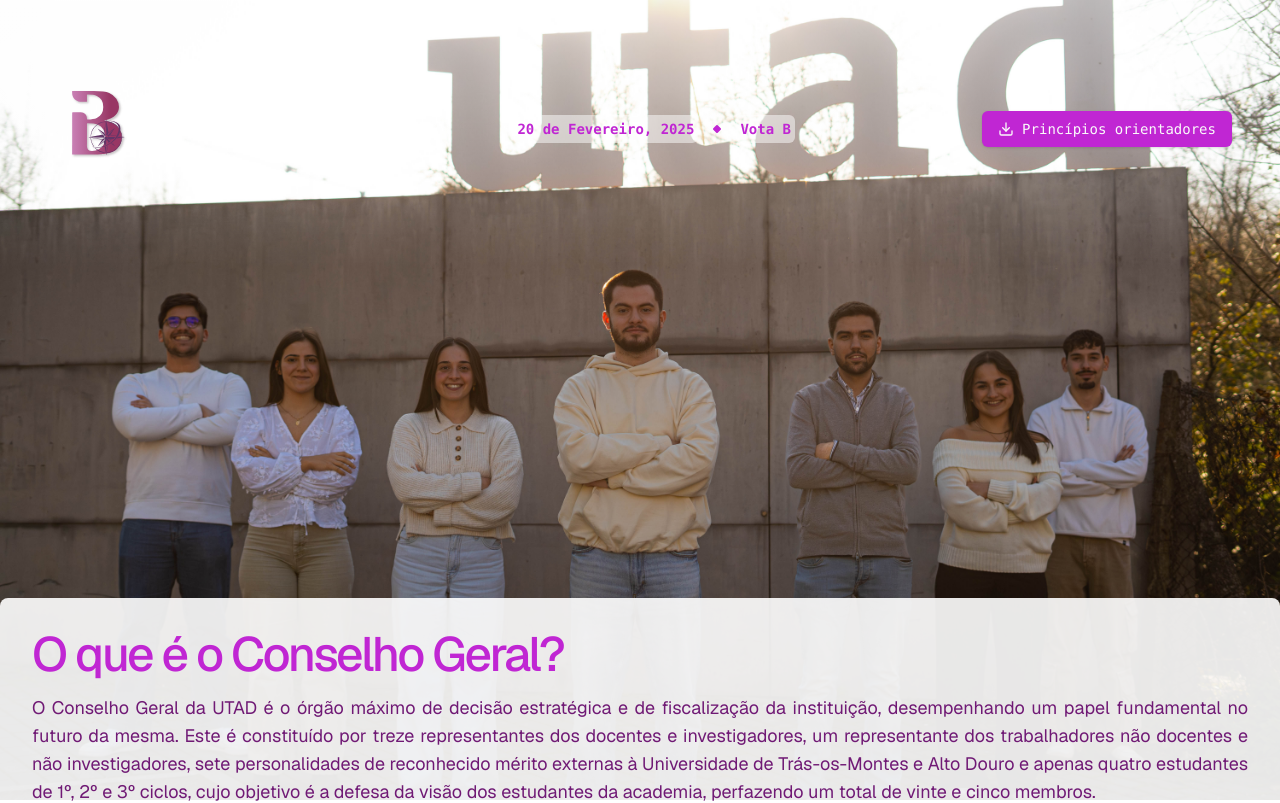
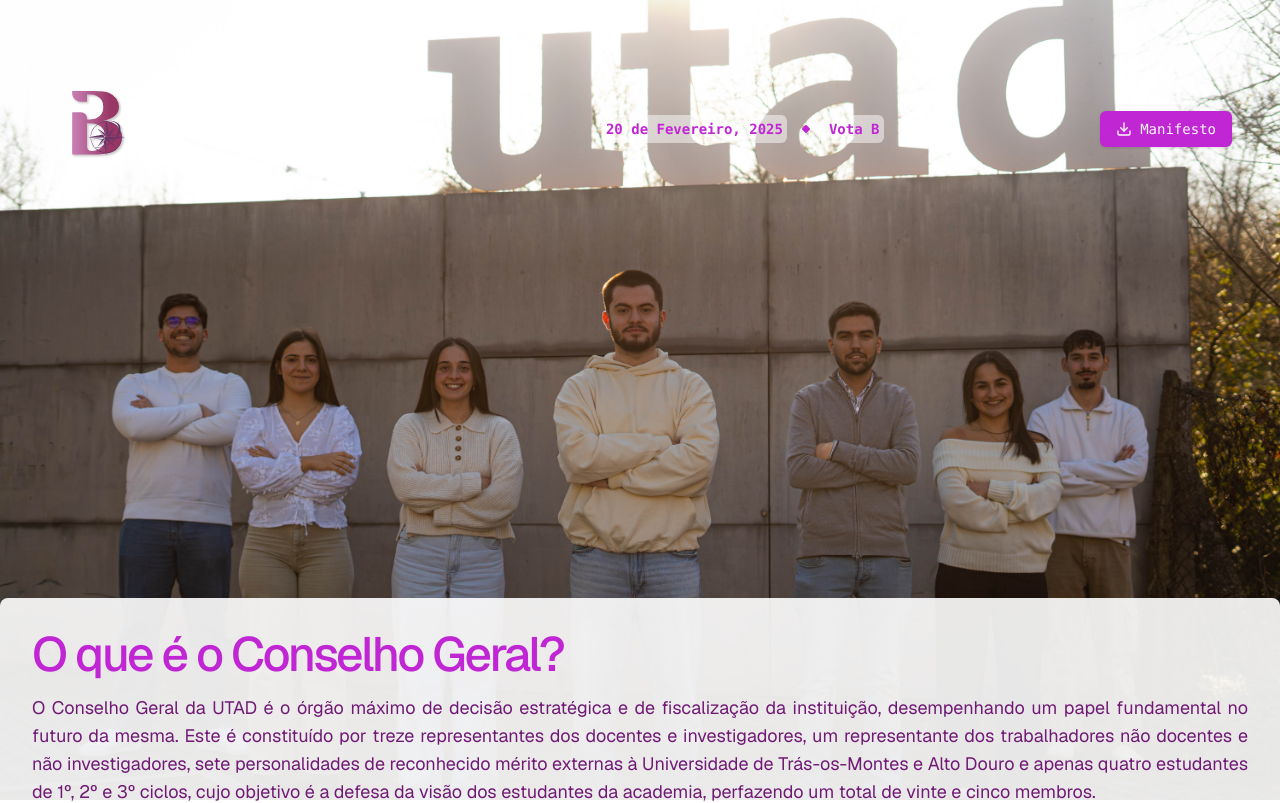
Before and after one commit to ruivalente99/listabconselhogeral, a Next.js app: page / in a window 1280 px wide. Shown: the top 803 px of the page. Built offline with nearby package versions, Linux system fonts and the light colour scheme.

Commit message:
Add manifesto

```diff
--- a/src/components/Header.tsx
+++ b/src/components/Header.tsx
@@ -25,7 +25,7 @@
           >
             <Download size={16} />
             <div className="hidden sm:mt-10 sm:flex lg:mt-0 lg:grow lg:basis-0 lg:justify-end">
-              Princípios orientadores
+              Manifesto
             </div>
           </Button>
         </div>
```
